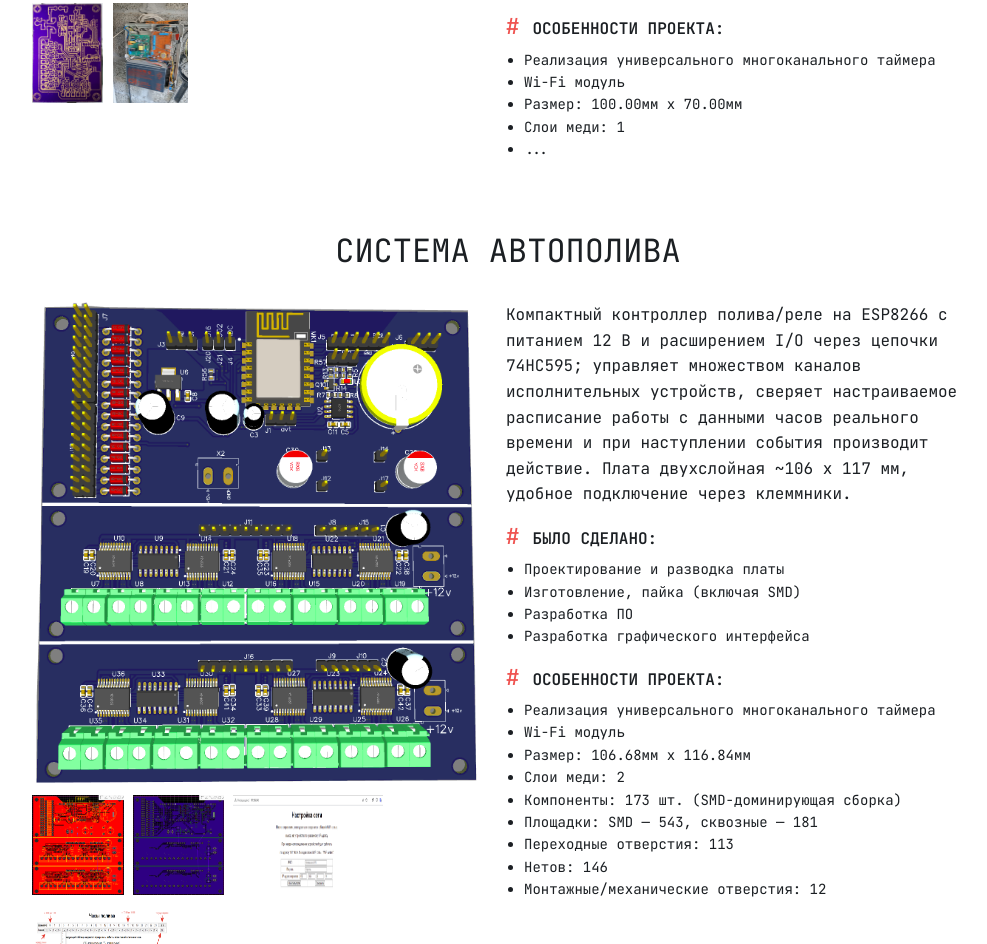
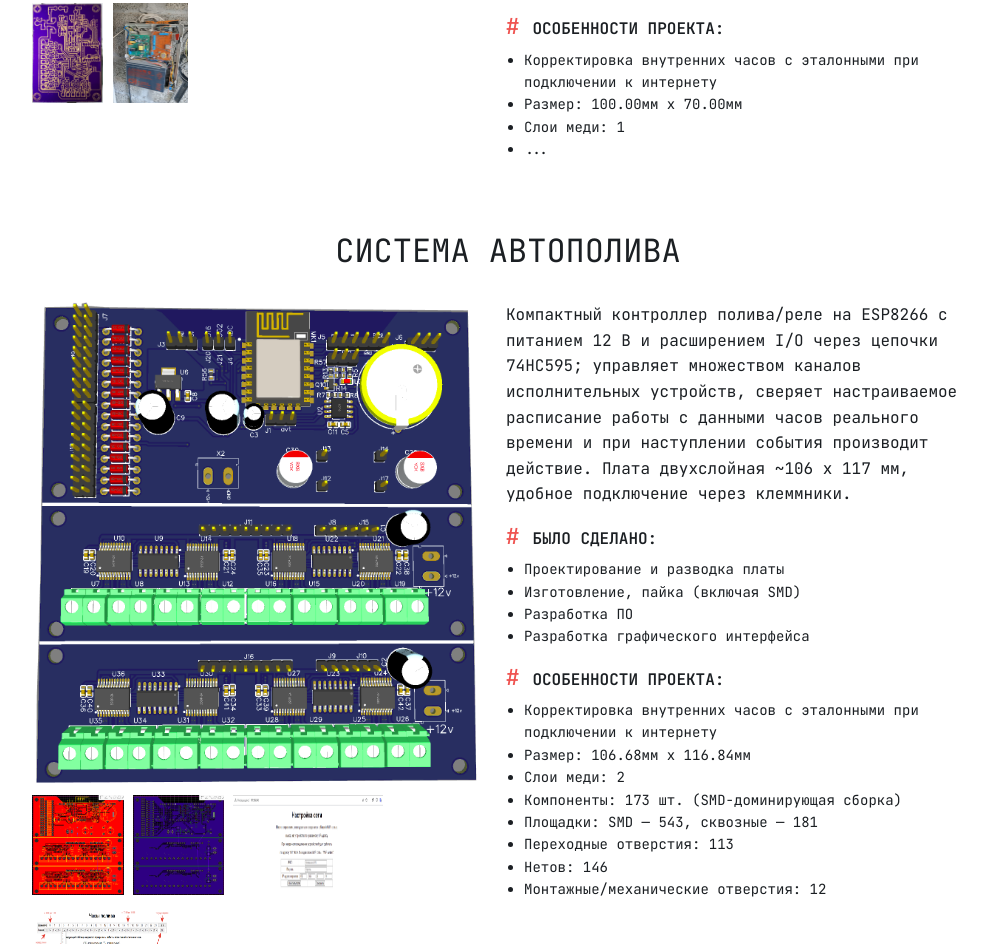
Before and after one commit to relikt-psb/relikt-psb.github.io, a plain HTML site: page projects.html in a window 1280 px wide. Shown: the part 1274-2218 px from the top of the page, without its empty margins (132-1119 px from the left). Drawn offline with Linux system fonts and the light colour scheme.

Commit message:
Правка особенностей проекта автополива

```diff
--- a/projects.html
+++ b/projects.html
@@ -98,8 +98,7 @@
           </ul>
           <h4>Особенности проекта:</h4>
           <ul class="cv-project__list cv-project__works">
-            <li>Реализация универсального многоканального таймера</li>
-            <li>Wi-Fi модуль</li>
+            <li>Корректировка внутренних часов с эталонными при подключении к интернету</li>
             <li>Размер: 100.00мм x 70.00мм</li>
             <li>Слои меди: 1</li>
             <li>...</li>
@@ -144,8 +143,7 @@
           </ul>
           <h4>Особенности проекта:</h4>
           <ul class="cv-project__list cv-project__works">
-            <li>Реализация универсального многоканального таймера</li>
-            <li>Wi-Fi модуль</li>
+            <li>Корректировка внутренних часов с эталонными при подключении к интернету</li>
             <li>Размер: 106.68мм x 116.84мм</li>
             <li>Слои меди: 2</li>
             <li>Компоненты: 173 шт. (SMD-доминирующая сборка)</li>
```
